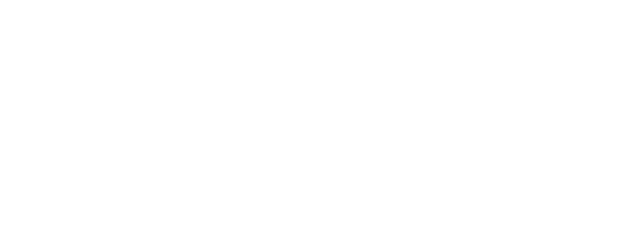
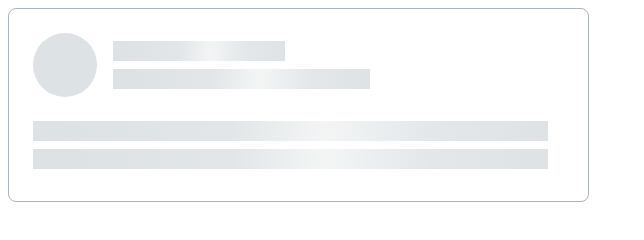
Before and after one commit to js-tasks-ru/htmlcss-20220120_vitalauto1980, a website: page 04-lection2/02-skeleton/index.html in a window 1280 px wide. Shown: the whole page, without its empty margins (0-644 px from the left). Drawn offline with Linux system fonts and the light colour scheme.

Commit message:
skeleton

```diff
--- a/04-lection2/02-skeleton/index.html
+++ b/04-lection2/02-skeleton/index.html
@@ -6,6 +6,33 @@
         <link rel="stylesheet" href="./skeleton.css">
     </head>
     <body>
+        <div class="container">
+            <header class="header">
+                <div class="row">
+                    <div class="row__avatar">
+                         <p class="avatar"></p>
+                    </div>
+                    <div class="header__text">
+                        <p class="text header__text_1">
 
+                        </p>
+                        <p class="text header__text_2">
+
+                         </p>
+                    </div>
+                </div>
+            </header>
+            <footer class="footer">
+                <div class="footer__text">
+                    <p class="text footer__text_1">
+
+                    </p>
+                    <p class="text footer__text_2">
+
+                    </p>
+
+                </div>
+            </footer>
+        </div>
     </body>
 </html>
--- a/04-lection2/02-skeleton/skeleton.css
+++ b/04-lection2/02-skeleton/skeleton.css
@@ -0,0 +1,52 @@
+.row {
+	display: flex;
+	align-items: center;
+	padding: 24px 0 0 24px;
+
+}
+.container {
+	border: 1px solid #ACB5BD;
+	border-radius: 8px;
+	width: 579px;
+}
+.avatar {
+	width: 64px;
+	height: 64px;
+	border-radius: 50%;
+	background: #DDE2E5;
+	margin: 0;
+}
+.text {
+	background: linear-gradient(92.51deg, #DDE2E5 6.44%, #E2E6E8 38.47%, #F3F5F5 56.48%, #E3E7EA 77.5%, #DDE2E5 102.52%);
+}
+.header__text {
+	padding-left: 16px;
+}
+.header__text_1 {
+	width: 172px;
+	height: 20px;
+	margin: 0;
+}
+.header__text_2 {
+	width: 257px;
+	height: 20px;
+	margin: 0;
+	margin-top: 8px;
+}
+.footer__text {
+	padding-top: 24px;
+}
+.footer__text_1 {
+	width: 515px;
+	height: 20px;
+	margin: 0;
+}
+.footer__text_2 {
+	width: 515px;
+	height: 20px;
+	margin: 0;
+	margin-top: 8px;
+}
+.footer {
+	padding: 0 0 32px 24px;
+}
```
